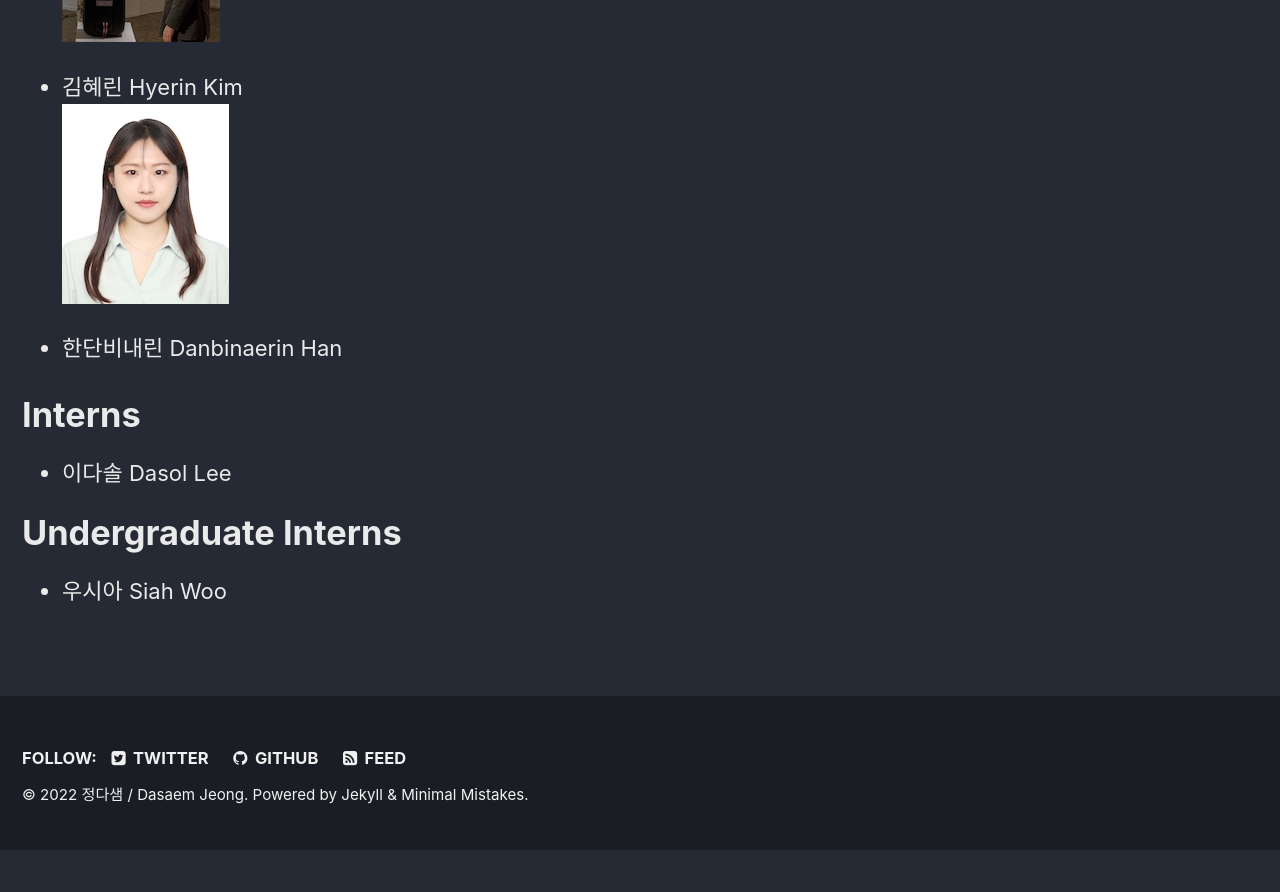
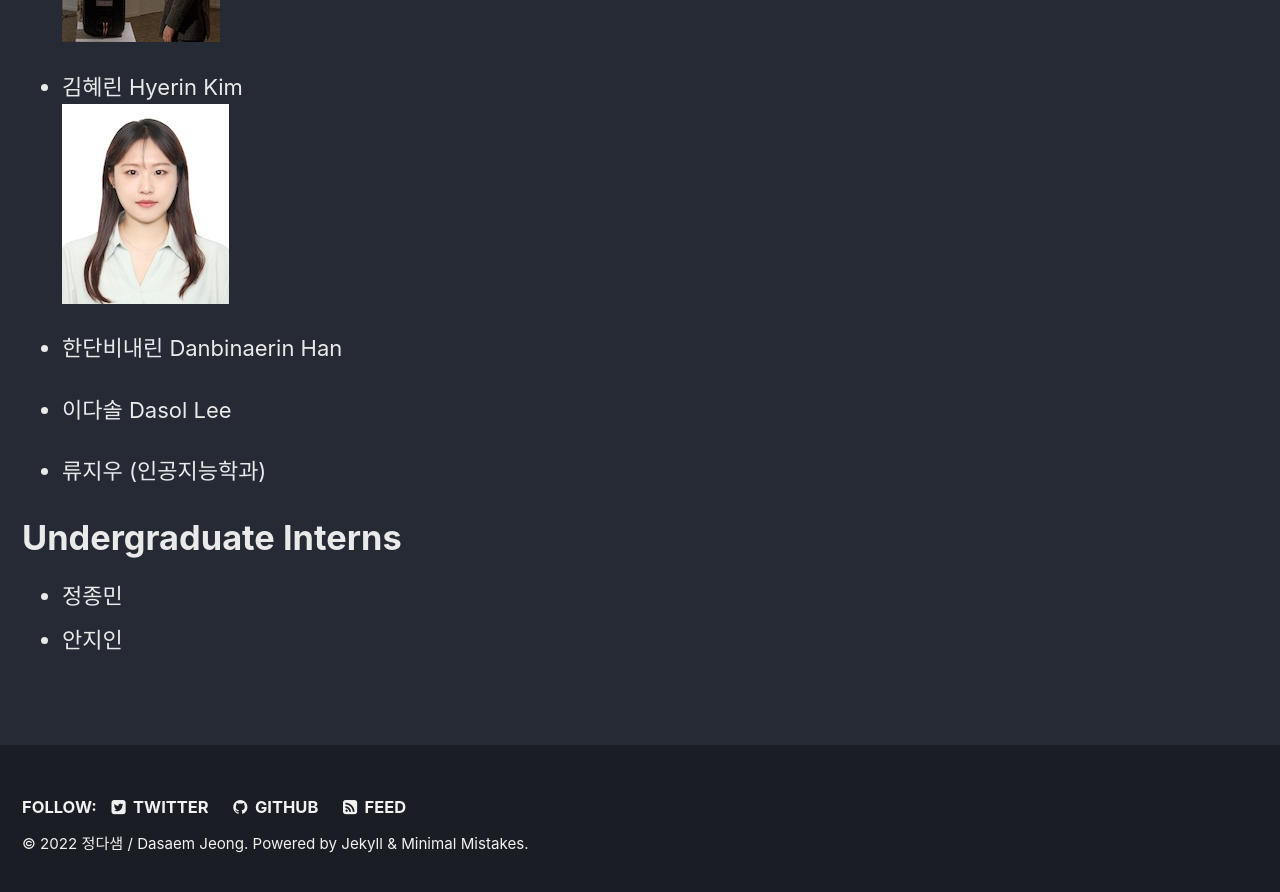
Before and after one commit to jdasam/jdasam.github.io, a Jekyll site: the page built from maler.md, in a window 1280 px wide and 900 px high, scrolled down 1703 px. Shown: the top 892 px of the window. Built offline with Jekyll 4.4.1, drawn with Linux system fonts in a browser that asks for light colours; before the commit the page ends 2554 px from its top, so only the background shows below that.

Commit message:
Update maler.md

```diff
--- a/maler.md
+++ b/maler.md
@@ -35,9 +35,13 @@ For any questions or further information, please contact [here](mailto:dasaemj@s
 
 - 한단비내린 Danbinaerin Han
 
-
-# Interns
 - 이다솔 Dasol Lee
 
+- 류지우 (인공지능학과)
+
+
+<!-- # Interns -->
+
 # Undergraduate Interns
-- 우시아 Siah Woo
+- 정종민
+- 안지인
```
